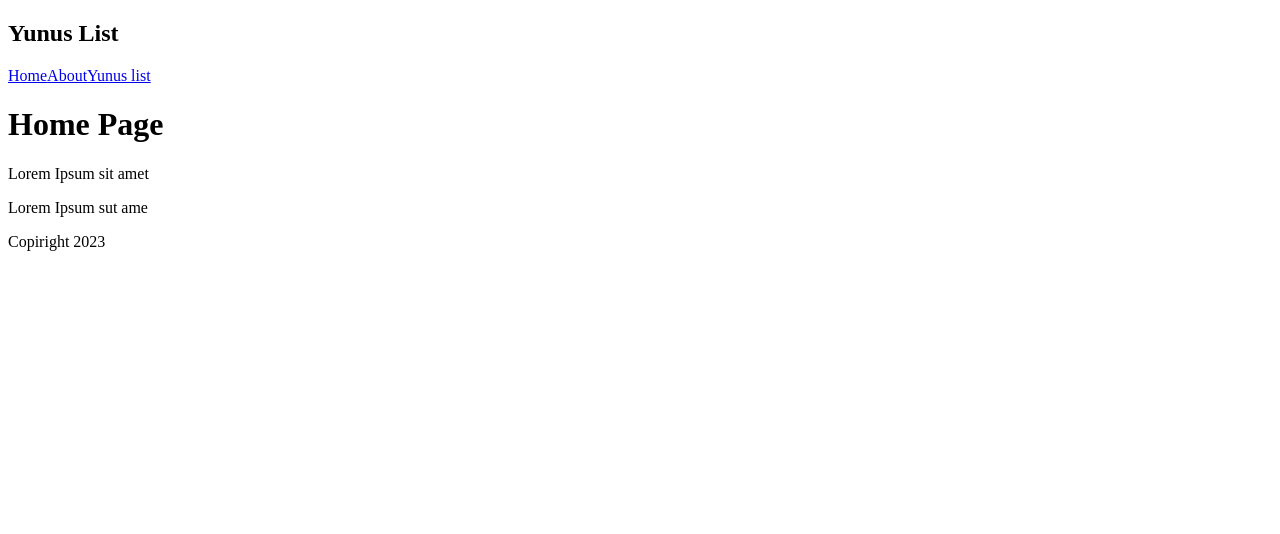
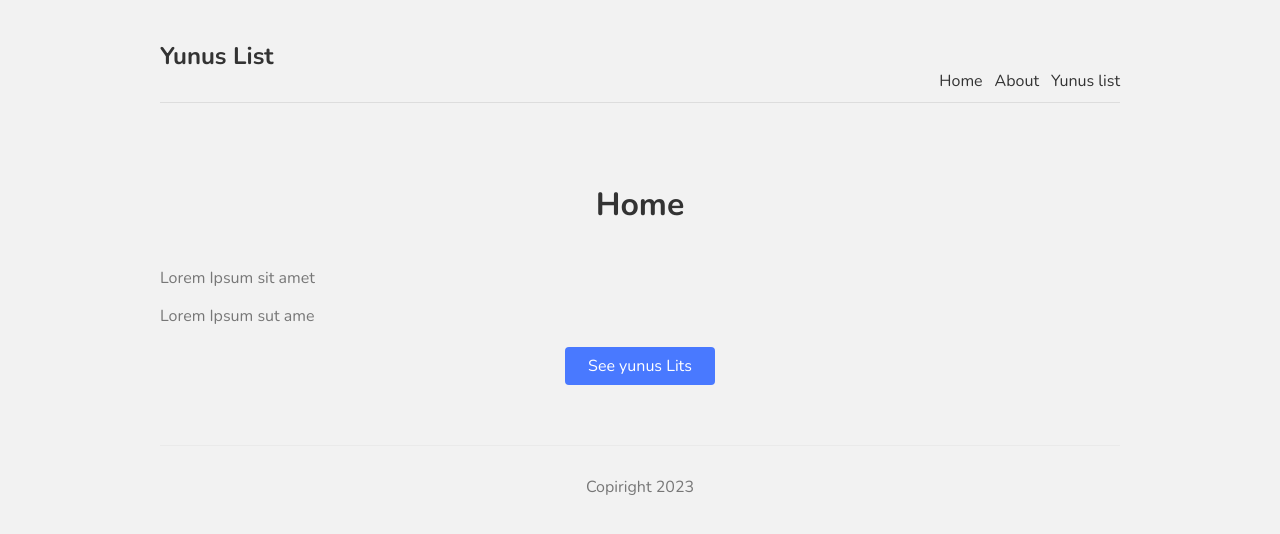
Before and after one commit to yunuswidodo/next-js-ninja, a Next.js app: page / in a window 1280 px wide. Shown: the top 534 px of the page. Built offline with nearby package versions, Linux system fonts and the light colour scheme.

Commit message:
add style next js

```diff
--- a/pages/about.js
+++ b/pages/about.js
@@ -1,8 +1,8 @@
-
+import styles from '../styles/test.module.css'
 const about = () => {
   return (
     <div>
-      <h1>About</h1>
+      <h1 className={styles.error}>About</h1>
       <p>Loerem insum sit amet</p>
       <p>Lorem insum sit amet</p>
     </div>
--- a/pages/comp/footer.js
+++ b/pages/comp/footer.js
@@ -1,9 +1,9 @@
-const footer = () => {
+const Footer = () => {
     return (
-        <div>
+        <footer>
             <span>Copiright 2023 </span>
-        </div>
+        </footer>
      );
 }
 
-export default footer;
+export default Footer;
--- a/pages/index.js
+++ b/pages/index.js
@@ -1,14 +1,18 @@
 import Image from 'next/image';
-import { Inter } from 'next/font/google'
+import { Inter } from 'next/font/google';
+import  styles from '../styles/Home.module.css';
+import Link from 'next/link';
+
+// import GlobalCss from '../styles/globals.css';
 const inter = Inter({ subsets: ['latin'] })
 
 export default function Home() {
   return (
     <main>
-      <h1>Home Page</h1>
-      <p>Lorem Ipsum sit amet</p>
-      <p>Lorem Ipsum sut ame</p>
-
+      <h1 className={styles.title}>Home</h1>
+      <p className={styles.text}>Lorem Ipsum sit amet</p>
+      <p className={styles.text}>Lorem Ipsum sut ame</p>
+      <Link href="/yunus" className={styles.btn}>See yunus Lits</Link>
     </main>
   )
 }
--- /dev/null
+++ b/styles/Home.module.css
@@ -0,0 +1,23 @@
+.title {
+    color: #333;
+    padding-bottom: 20px;
+    text-align: center;
+  }
+  .text {
+    color: #777;
+  }
+  .btn {
+    display: block;
+    width: 150px;
+    padding: 8px 0;
+    margin: 20px auto;
+    background: #4979ff;
+    border-radius: 4px;
+    color: white;
+    text-align: center;
+  }
+
+  .error {
+    color: white;
+    background-color: red;
+  }
--- /dev/null
+++ b/styles/global-edit.css
@@ -0,0 +1,37 @@
+@import url('https://fonts.googleapis.com/css2?family=Nunito:wght@300;400;600;700&display=swap');
+
+body {
+  background: #f2f2f2;
+  color: #333;
+  font-family: "Nunito";
+}
+a {
+  color: #333;
+  text-decoration: none;
+}
+.content {
+  max-width: 960px;
+  margin: 0 auto;
+}
+nav {
+  margin: 10px auto 80px;
+  padding: 10px 0;
+  display: flex;
+  justify-content: flex-end;
+  align-items: flex-end;
+  border-bottom: 1px solid #ddd;
+}
+nav a {
+  margin-left: 12px;
+}
+nav .logo {
+  margin-right: auto;
+}
+footer {
+  display: block;
+  text-align: center;
+  padding: 30px 0;
+  margin-top: 60px;
+  color: #777;
+  border-top: 1px solid #eaeaea;
+}
--- /dev/null
+++ b/styles/test.module.css
@@ -0,0 +1,4 @@
+.error {
+    color: white;
+    background-color: red;
+  }
```
Also changed, not shown: pages/_app.js (+2 -12 lines), pages/yunus/index.js (added, +9 -0 lines).
